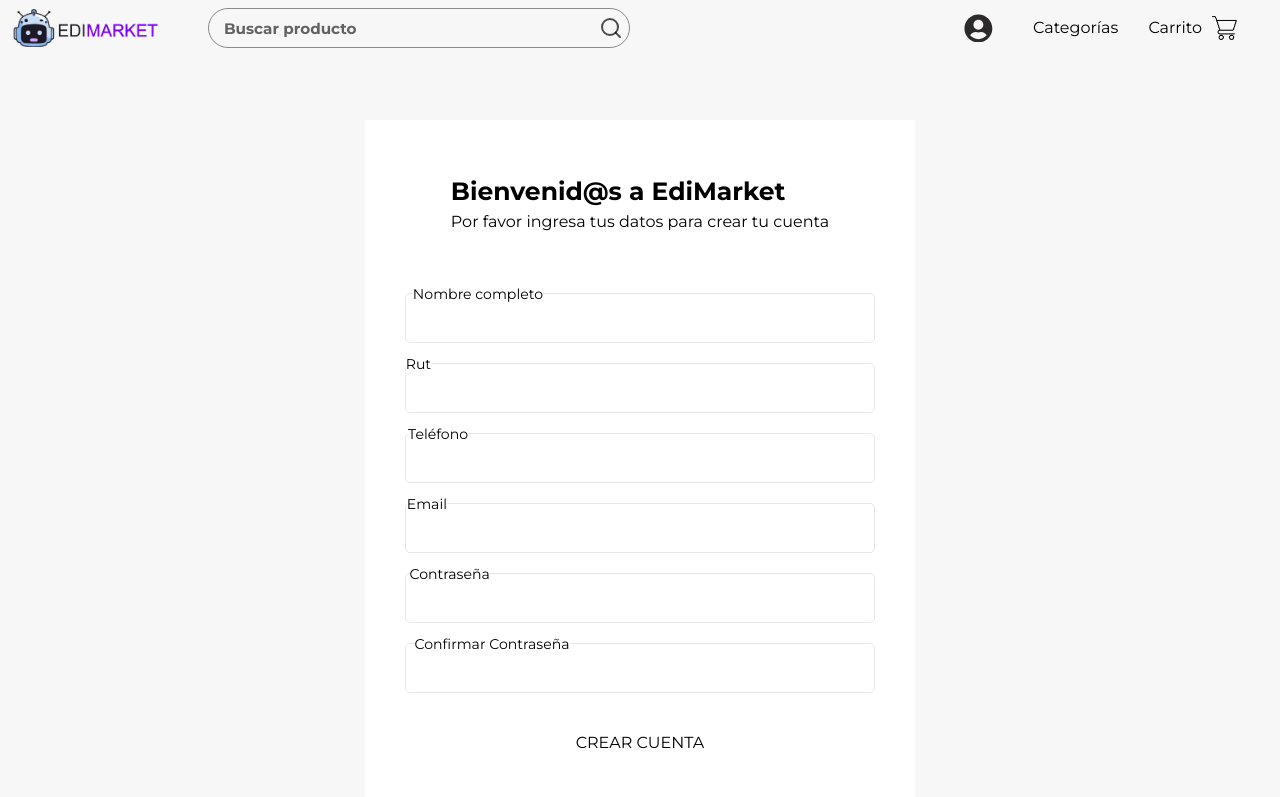
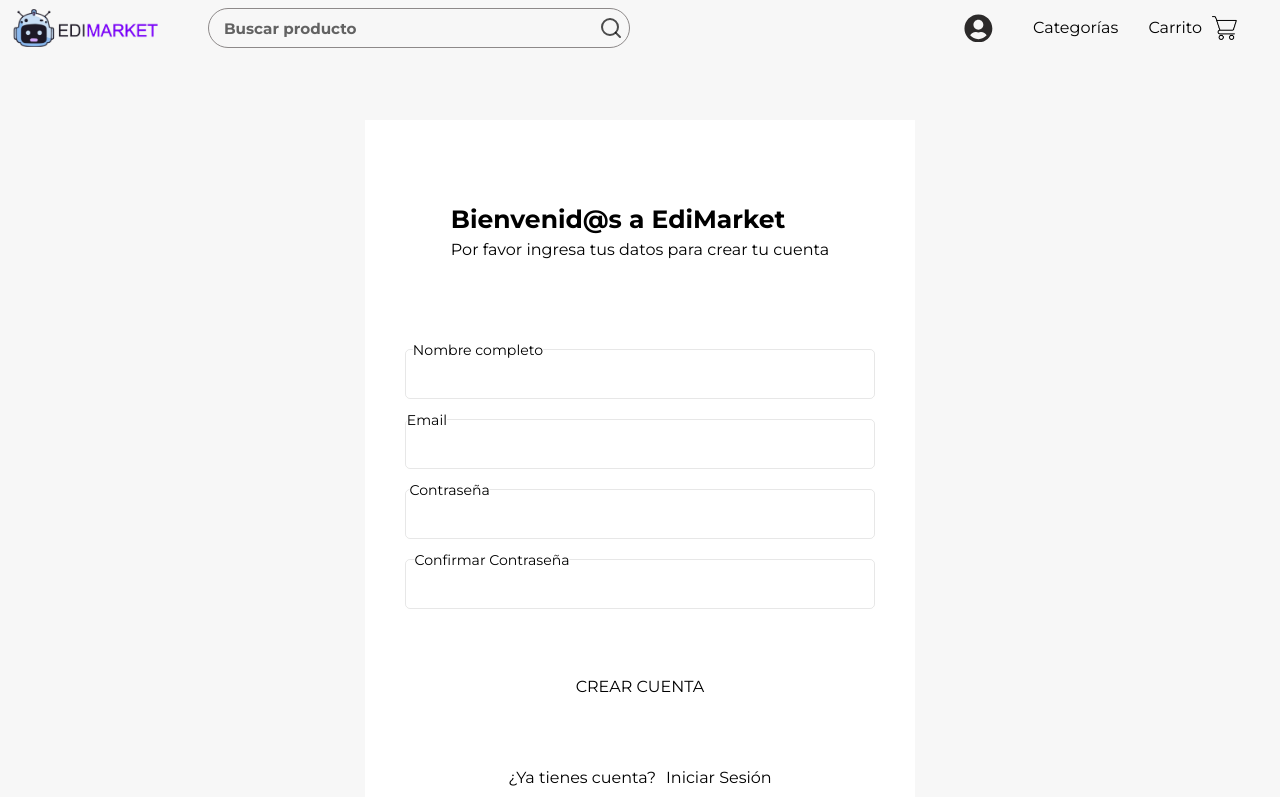
Before and after one commit to SebastianHernandez0/edimarket-2, a React (Vite) app in the folder Frontend/: page /sing-up in a window 1280 px wide. Shown: the top 797 px of the page. Built offline with nearby package versions, Linux system fonts and the light colour scheme.

Commit message:
Quitando datos de usuarios que no se usarán

```diff
--- a/Frontend/src/context/UserContext.jsx
+++ b/Frontend/src/context/UserContext.jsx
@@ -6,8 +6,6 @@ export const UserContext = createContext();
 
 const initialUserData = {
   nombre: "",
-  rut: "",
-  telefono: "",
   email: "",
   contraseña: "",
   confirmContraseña: "",
@@ -20,8 +18,6 @@ const initialUserData = {
 
 const initialFormError = {
   errorNombre: "",
-  errorRut: "",
-  errorTelefono: "",
   errorEmail: "",
   errorContraseña: "",
   errorConfirmContraseña: "",
@@ -43,8 +39,6 @@ export function UserProvider({ children }) {
 
   const inputRefs = {
     nombre: useRef(null),
-    rut: useRef(null),
-    telefono: useRef(null),
     email: useRef(null),
     contraseña: useRef(null),
     confirmContraseña: useRef(null),
--- a/Frontend/src/pages/editUserData/EditUserData.jsx
+++ b/Frontend/src/pages/editUserData/EditUserData.jsx
@@ -20,8 +20,6 @@ export function EditUserData() {
 
     setInputFormError({
       errorNombre: "",
-      errorRut: "",
-      errorTelefono: "",
       errorEmail: "",
     });
 
@@ -35,26 +33,6 @@ export function EditUserData() {
       setInputFormError((prevErrors) => ({
         ...prevErrors,
         errorNombre: "Ingresa tu nombre completo.",
-      }));
-    } else if (userData.rut.trim() === "") {
-      setInputFormError((prevErrors) => ({
-        ...prevErrors,
-        errorRut: "Ingresa tu RUT. sin puntos con guión",
-      }));
-    } else if (!rutFormatRegex.test(userData.rut.trim())) {
-      setInputFormError((prevErrors) => ({
-        ...prevErrors,
-        errorRut: "Ingresa un RUT válido. sin puntos con guión",
-      }));
-    } else if (userData.telefono.trim() === "") {
-      setInputFormError((prevErrors) => ({
-        ...prevErrors,
-        errorTelefono: "Ingresa tu teléfono.",
-      }));
-    } else if (!onlyNumbersRegex.test(userData.telefono.trim())) {
-      setInputFormError((prevErrors) => ({
-        ...prevErrors,
-        errorTelefono: "Ingresa solo números.",
       }));
     } else if (userData.email.trim() === "") {
       setInputFormError((prevErrors) => ({
@@ -106,56 +84,6 @@ export function EditUserData() {
           </div>
           <div>
             <label className="font-semibold" htmlFor="">
-              RUT
-            </label>
-            <input
-              ref={inputRefs.rut}
-              value={userData.rut}
-              onChange={handleChange}
-              className={`data__input ${
-                inputFormError.errorRut
-                  ? "focus: outline-2 outline outline-red-600"
-                  : "focus: outline-2 outline-green-300"
-              }`}
-              name="rut"
-              type="text"
-            />
-            {userData.rut.trim() === "" ||
-            !rutFormatRegex.test(userData.rut.trim()) ? (
-              <p className="text-red-600 font-semibold text-sm ml-7">
-                {inputFormError.errorRut}
-              </p>
-            ) : (
-              ""
-            )}
-          </div>
-          <div>
-            <label className="font-semibold" htmlFor="">
-              Telefono
-            </label>
-            <input
-              ref={inputRefs.telefono}
-              value={userData.telefono}
-              onChange={handleChange}
-              className={`data__input ${
-                inputFormError.errorTelefono
-                  ? "focus: outline-2 outline outline-red-600"
-                  : "focus: outline-2 outline-green-300"
-              }`}
-              name="telefono"
-              type="text"
-            />
-            {userData.telefono.trim() === "" ||
-            !onlyNumbersRegex.test(userData.telefono.trim()) ? (
-              <p className="text-red-600 font-semibold text-sm ml-7">
-                {inputFormError.errorTelefono}
-              </p>
-            ) : (
-              ""
-            )}
-          </div>
-          <div>
-            <label className="font-semibold" htmlFor="">
               Email
             </label>
             <input
--- a/Frontend/src/pages/singUp/singUp.jsx
+++ b/Frontend/src/pages/singUp/singUp.jsx
@@ -7,8 +7,6 @@ import { UserContext } from "../../context/UserContext";
 export function SingUp() {
   const {
     emailRegex,
-    rutFormatRegex,
-    onlyNumbersRegex,
     userData,
     handleChange,
     inputRefs,
@@ -23,8 +21,6 @@ export function SingUp() {
     // Resetear todos los errores
     setInputFormError({
       errorNombre: "",
-      errorRut: "",
-      errorTelefono: "",
       errorEmail: "",
       errorContraseña: "",
       errorConfirmContraseña: "",
@@ -40,26 +36,6 @@ export function SingUp() {
       setInputFormError((prevErrors) => ({
         ...prevErrors,
         errorNombre: "Ingresa tu nombre completo.",
-      }));
-    } else if (userData.rut.trim() === "") {
-      setInputFormError((prevErrors) => ({
-        ...prevErrors,
-        errorRut: "Ingresa tu RUT. sin puntos con guión",
-      }));
-    } else if (!rutFormatRegex.test(userData.rut.trim())) {
-      setInputFormError((prevErrors) => ({
-        ...prevErrors,
-        errorRut: "Ingresa un RUT válido. sin puntos con guión",
-      }));
-    } else if (userData.telefono.trim() === "") {
-      setInputFormError((prevErrors) => ({
-        ...prevErrors,
-        errorTelefono: "Ingresa tu teléfono.",
-      }));
-    } else if (!onlyNumbersRegex.test(userData.telefono.trim())) {
-      setInputFormError((prevErrors) => ({
-        ...prevErrors,
-        errorTelefono: "Ingresa solo números.",
       }));
     } else if (userData.email.trim() === "") {
       setInputFormError((prevErrors) => ({
@@ -129,54 +105,6 @@ export function SingUp() {
               )}
               <p className="register__form__input__paragraph text-sm">
                 Nombre completo
-              </p>
-            </div>
-            <div className="register__input__container">
-              <input
-                ref={inputRefs.rut}
-                name="rut"
-                onChange={handleChange}
-                value={userData.rut}
-                className={`register__form__input ${
-                  inputFormError.errorRut
-                    ? "focus: outline-2 outline outline-red-600"
-                    : "focus: outline-2 outline-green-300"
-                }`}
-                type="text"
-              />
-              {userData.rut.trim() === "" ||
-              !rutFormatRegex.test(userData.rut.trim()) ? (
-                <p className="text-red-600 font-semibold text-sm ml-7">
-                  {inputFormError.errorRut}
-                </p>
-              ) : (
-                ""
-              )}
-              <p className="register__form__input__paragraph text-sm">Rut</p>
-            </div>
-            <div className="register__input__container">
-              <input
-                ref={inputRefs.telefono}
-                name="telefono"
-                onChange={handleChange}
-                value={userData.telefono}
-                className={`register__form__input ${
-                  inputFormError.errorTelefono
-                    ? "focus: outline-2 outline outline-red-600"
-                    : "focus: outline-2 outline-green-300"
-                }`}
-                type="text"
-              />
-              {userData.telefono.trim() === "" ||
-              !onlyNumbersRegex.test(userData.telefono.trim()) ? (
-                <p className="text-red-600 font-semibold text-sm ml-7">
-                  {inputFormError.errorTelefono}
-                </p>
-              ) : (
-                ""
-              )}
-              <p className="register__form__input__paragraph text-sm">
-                Teléfono
               </p>
             </div>
             <div className="register__input__container">
--- a/Frontend/src/pages/userData/UserData.jsx
+++ b/Frontend/src/pages/userData/UserData.jsx
@@ -20,18 +20,6 @@ export function UserData() {
             <div className="flex flex-col">
               <p className="font-semibold mb-1 text-lg">Nombre y apellido</p>
               <p className="text-sm">Edison Alejandro Venegas Espinoza</p>
-            </div>
-            <div>
-              <p className="font-semibold mb-1 text-lg">Rut</p>
-              <span className="text-sm">18.056.328-8</span>
-            </div>
-          </div>
-        </div>
-        <div className="personaldata__number flex items-center justify-between my-5">
-          <div className="flex items-center gap-10 flex-wrap w-full">
-            <div className="flex flex-col">
-              <p className="font-semibold mb-1 text-lg">Número telefónico</p>
-              <p className="text-sm">951105537</p>
             </div>
           </div>
         </div>
```
